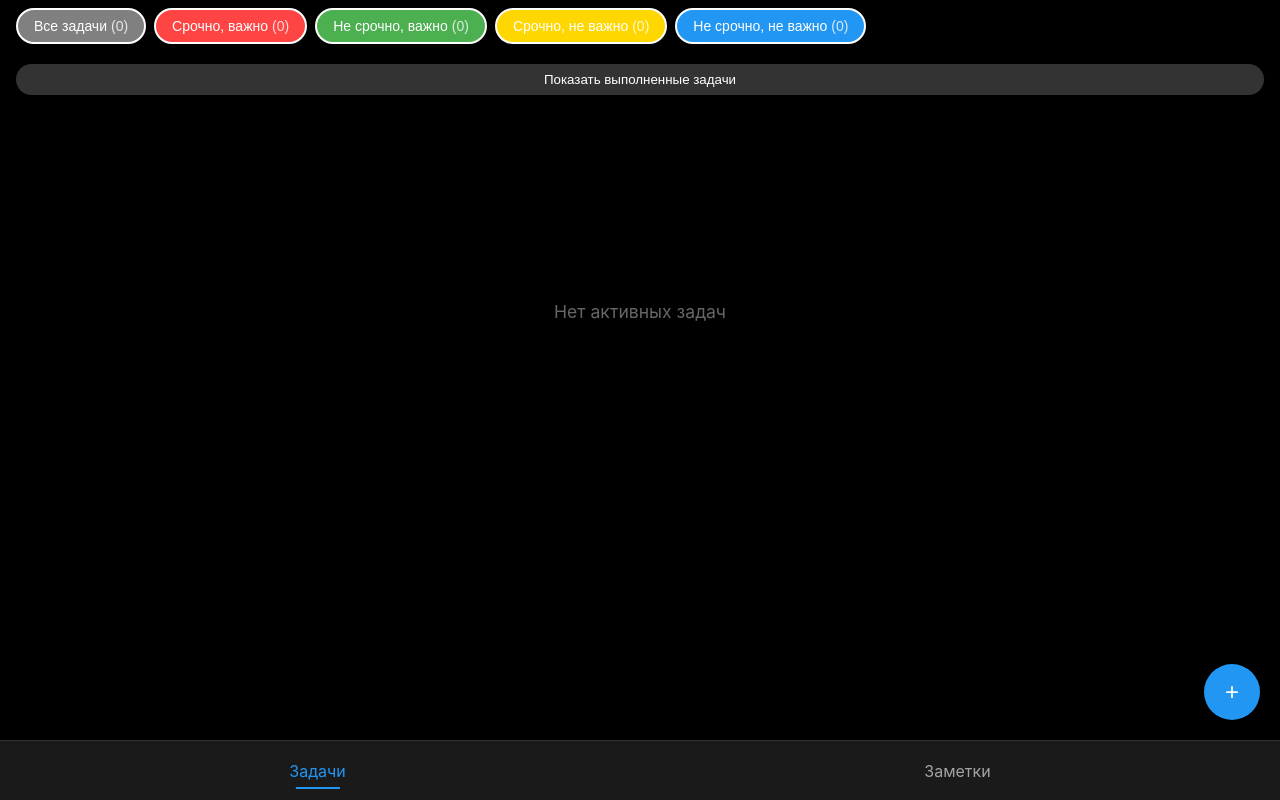
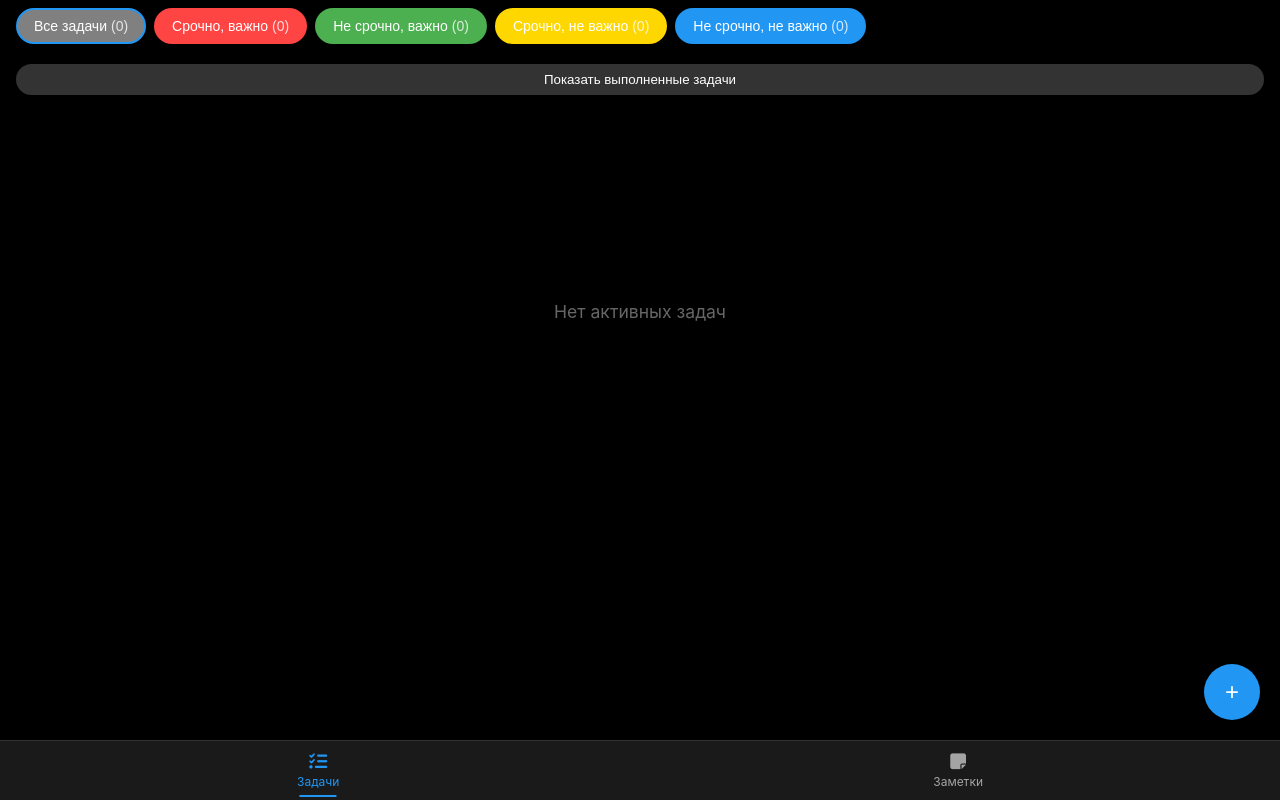
Before and after one commit to Chatbotist/taskswebapp, a website: page index.html in a window 1280 px wide. Drawn offline with Linux system fonts and the light colour scheme.

Commit message:
Update index.html

```diff
--- a/index.html
+++ b/index.html
@@ -5,6 +5,7 @@
     <meta name="viewport" content="width=device-width, initial-scale=1.0, maximum-scale=1.0, user-scalable=no">
     <title>Tasks & Notes</title>
     <script src="https://telegram.org/js/telegram-web-app.js?57"></script>
+    <link rel="stylesheet" href="https://cdnjs.cloudflare.com/ajax/libs/font-awesome/6.4.0/css/all.min.css">
     <style>
         :root {
             --urgent-important: #ff4444;
@@ -16,6 +17,7 @@
             --background-color: #000000;
             --text-color: #ffffff;
             --category-border: #ffffff;
+            --active-category-border: #2196F3;
         }
 
         * {
@@ -89,7 +91,7 @@
             padding: 8px 16px;
             border-radius: 20px;
             font-size: 14px;
-            border: 2px solid var(--category-border);
+            border: 2px solid transparent;
             color: white;
             cursor: pointer;
             white-space: nowrap;
@@ -98,7 +100,7 @@
         }
 
         .category.active {
-            opacity: 1;
+            border-color: var(--active-category-border);
         }
 
         .category-count {
@@ -201,6 +203,15 @@
             opacity: 0.6;
             cursor: pointer;
             position: relative;
+            display: flex;
+            flex-direction: column;
+            align-items: center;
+            font-size: 12px;
+            gap: 4px;
+        }
+
+        .nav-item i {
+            font-size: 18px;
         }
 
         .nav-item.active {
@@ -410,6 +421,7 @@
             --background-color: #ffffff;
             --text-color: #000000;
             --category-border: #000000;
+            --active-category-border: #2196F3;
         }
 
         [data-theme="light"] .task-card,
@@ -465,11 +477,18 @@
         </div>
         <button class="add-button" id="addButton">+</button>
         <nav class="bottom-nav">
-            <a class="nav-item active" data-section="tasks">Задачи</a>
-            <a class="nav-item" data-section="notes">Заметки</a>
+            <a class="nav-item active" data-section="tasks">
+                <i class="fas fa-tasks"></i>
+                <span>Задачи</span>
+            </a>
+            <a class="nav-item" data-section="notes">
+                <i class="fas fa-sticky-note"></i>
+                <span>Заметки</span>
+            </a>
         </nav>
     </div>
 
+    <!-- Остальной код (модальные окна, full-view) остается без изменений -->
     <div class="modal" id="taskModal">
         <div class="modal-content">
             <input type="text" id="taskTitle" placeholder="Название задачи" required>
```
